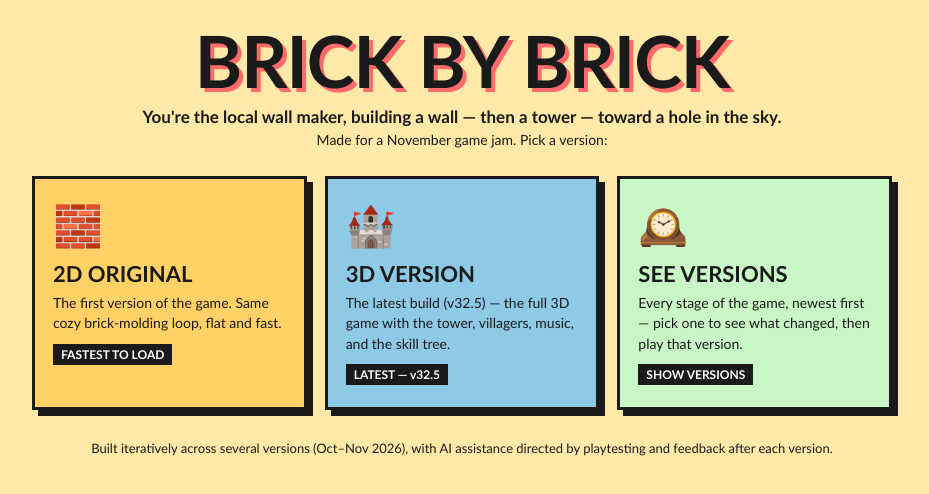
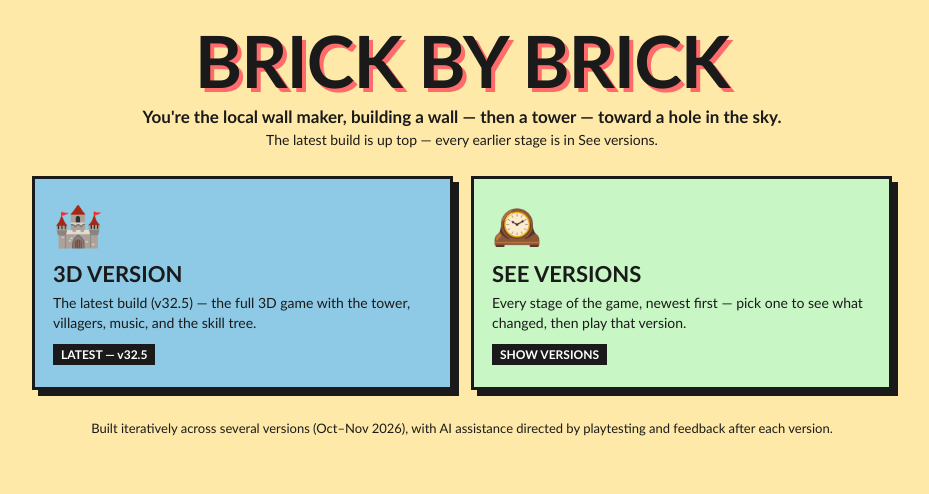
Before and after one commit to icekiller333/brick-by-brick, a plain HTML site: page index.html in a window 1280 px wide. Shown: the whole page, without its empty margins (178-1107 px from the left). Drawn offline with Linux system fonts and the light colour scheme.

Commit message:
Landing page: only the latest build up top (2D original hero tile removed; 2D original stays in the version archive)

```diff
--- a/index.html
+++ b/index.html
@@ -151,16 +151,10 @@
   <header>
     <h1>Brick by Brick</h1>
     <p class="tagline">You're the local wall maker, building a wall — then a tower — toward a hole in the sky.</p>
-    <p class="sub">Made for a November game jam. Pick a version:</p>
+    <p class="sub">The latest build is up top — every earlier stage is in See versions.</p>
   </header>
 
   <div class="tiles">
-    <a class="tile t2d" href="brick-by-brick-2d.html">
-      <span class="icon">🧱</span>
-      <h2>2D Original</h2>
-      <p>The first version of the game. Same cozy brick-molding loop, flat and fast.</p>
-      <span class="tag">FASTEST TO LOAD</span>
-    </a>
     <a class="tile t3d" href="brick-by-brick-3d.html">
       <span class="icon">🏰</span>
       <h2>3D Version</h2>
```
Also changed, not shown: 1 other file.
